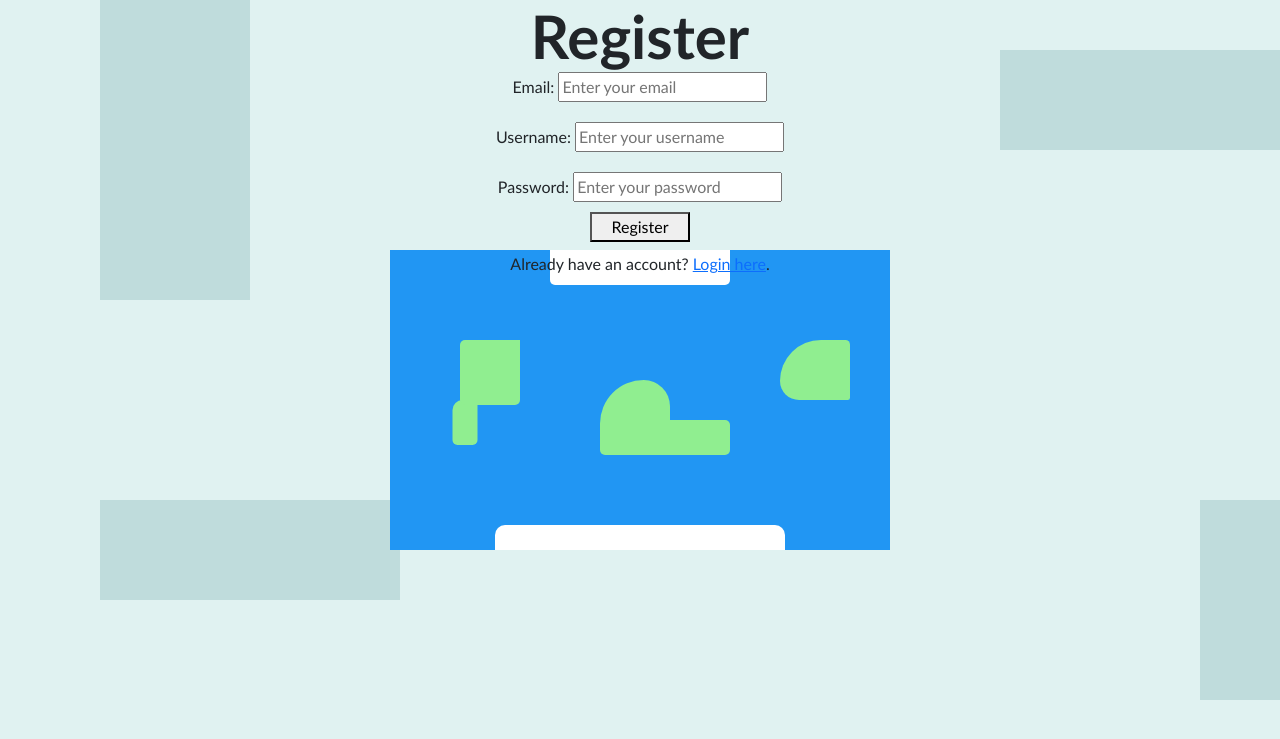
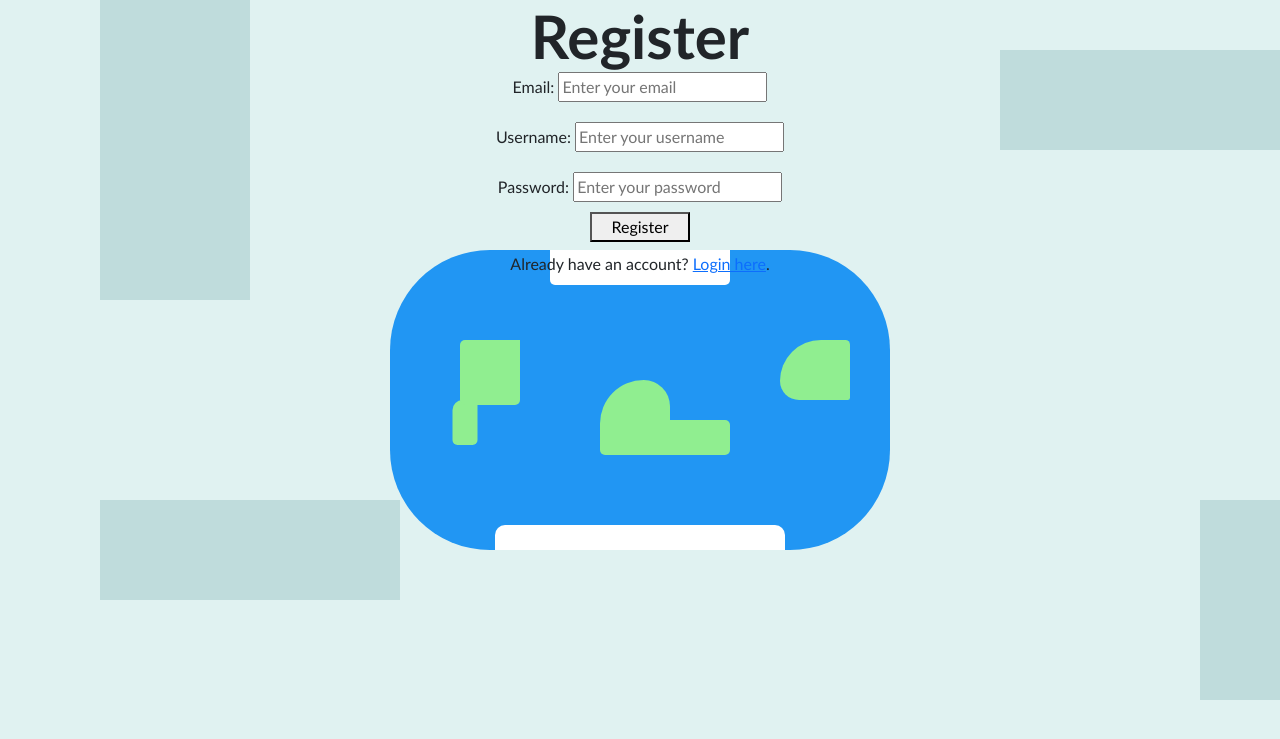
Before and after one commit to Andrew-Biggins1/GlobalGuess, a Flask app: page /signup in a window 1280 px wide; the page is wider, and only the part inside the window is pictured. Shown: the top 739 px of that part. Run offline with Flask 3, Linux system fonts and the light colour scheme.

Commit message:
map update
slight update to map, rounded edges

```diff
--- a/app/static/main.css
+++ b/app/static/main.css
@@ -320,6 +320,7 @@ body {
     transform: translate(-50%, -50%);
     top: 50%;
     left: 50%;
+    border-radius: 100px;
 
 }
 
```
